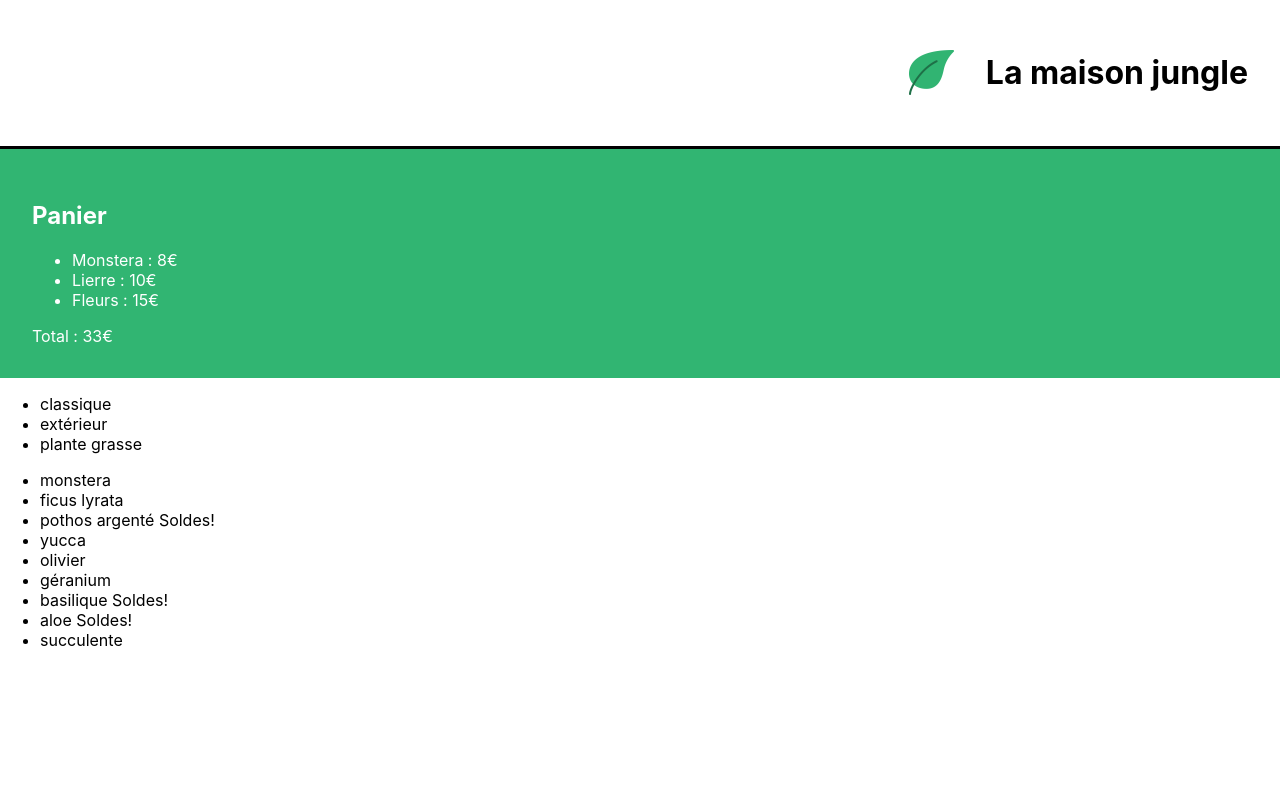
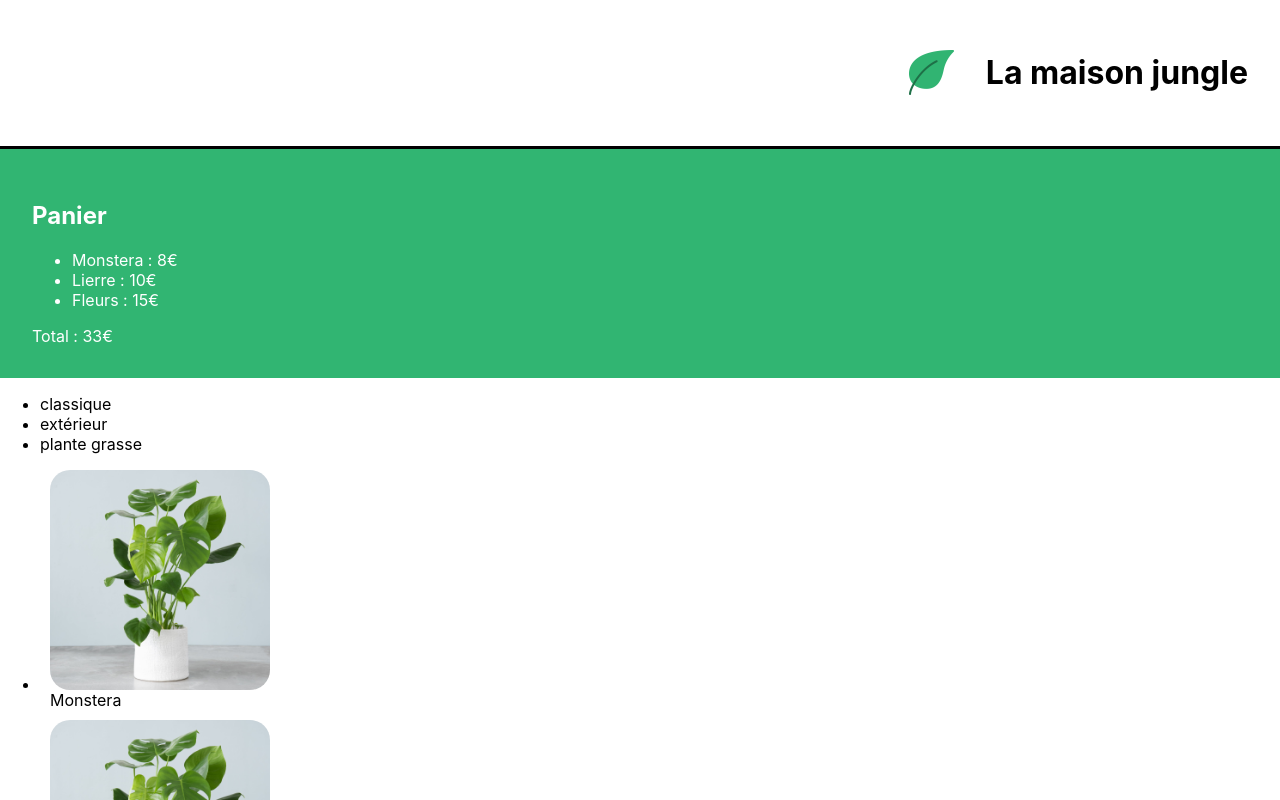
Before and after one commit to richad-m/la-maison-jungle, a React (Create React App) app: page / in a window 1280 px wide. Shown: the top 800 px of the page. Built offline with nearby package versions, Linux system fonts and the light colour scheme.

Commit message:
added children components & onclick events

```diff
--- a/src/components/Banner.js
+++ b/src/components/Banner.js
@@ -8,4 +8,4 @@ function Banner() {
     </div>
   )}
 
-export default Banner
+export default Banner;
--- /dev/null
+++ b/src/components/CareScale.js
@@ -0,0 +1,18 @@
+function CareScale(scaleValue, careType) {
+  const range = [1,2,3]
+  const scaleType = careType === "water" ? '💧' : '☀'
+  return (
+    <div>
+      {range.map((nb) => (
+        scaleValue >= nb ? <span key={nb.toString()}> {scaleType}</span> : null
+      )
+
+
+
+
+      )
+      }
+      </div>
+  )}
+
+export default CareScale;
--- /dev/null
+++ b/src/components/PlantItem.js
@@ -0,0 +1,20 @@
+import monstera from '../assets/monstera.jpg'
+import CareScale from './CareScale'
+import '../styles/PlantItem.css'
+
+function handleClick(name) {
+  console.log(`t'as cliqué batard sur ${name}`)
+}
+
+function PlantItem(props) {
+  return (
+    <div className = "lmj-plant-item" onClick = {() => handleClick(props.name)}>
+      <img src={monstera} alt="" className="lmj-plant-item-cover" />
+      {props.name}
+      <CareScale careType = 'light' ScaleValue = {props.light}/>
+      <CareScale careType = 'water' ScaleValue = {props.water}/>
+    </div>
+  )
+}
+
+export default PlantItem;
--- a/src/components/ShoppingList.js
+++ b/src/components/ShoppingList.js
@@ -1,4 +1,5 @@
 import { plantList } from "../datas/plantList";
+import PlantItem from "./PlantItem";
 
 function ShoppingList() {
 
@@ -14,9 +15,11 @@ function ShoppingList() {
           <li key={category}>{category}</li>
         ))}
       </ul>
-      <ul>
+      <ul className = "plant-list-shop">
         {plantList.map((plant) => (
-          <li key={plant.id} className = "plant-card">{plant.name} {plant.isSpecialOffer && <span className = "lmj-sales"> Soldes!</span>}</li>
+          <li key={plant.id}>
+            <PlantItem name = {plant.name} id = {plant.id}/>
+          </li>
         ))}
       </ul>
     </div>
--- a/src/datas/plantList.js
+++ b/src/datas/plantList.js
@@ -2,7 +2,8 @@ export const plantList = [
 	{
 		name: 'monstera',
 		category: 'classique',
-		id: '1ed'
+		id: '1ed',
+		light: 1
 	},
 	{
 		name: 'ficus lyrata',
--- /dev/null
+++ b/src/styles/PlantItem.css
@@ -0,0 +1,15 @@
+
+.lmj-plant-item-cover {
+	height: 220px;
+	width: 220px;
+	border-radius: 20px;
+}
+
+.lmj-plant-item {
+	margin: 10px;
+	display: flex;
+	align-items: flex-start;
+	justify-content: center;
+	flex-direction: column;
+	text-transform: capitalize;
+}
```
Also changed, not shown: src/assets/monstera.jpg (added), src/styles/ShoppingList.css (added).
